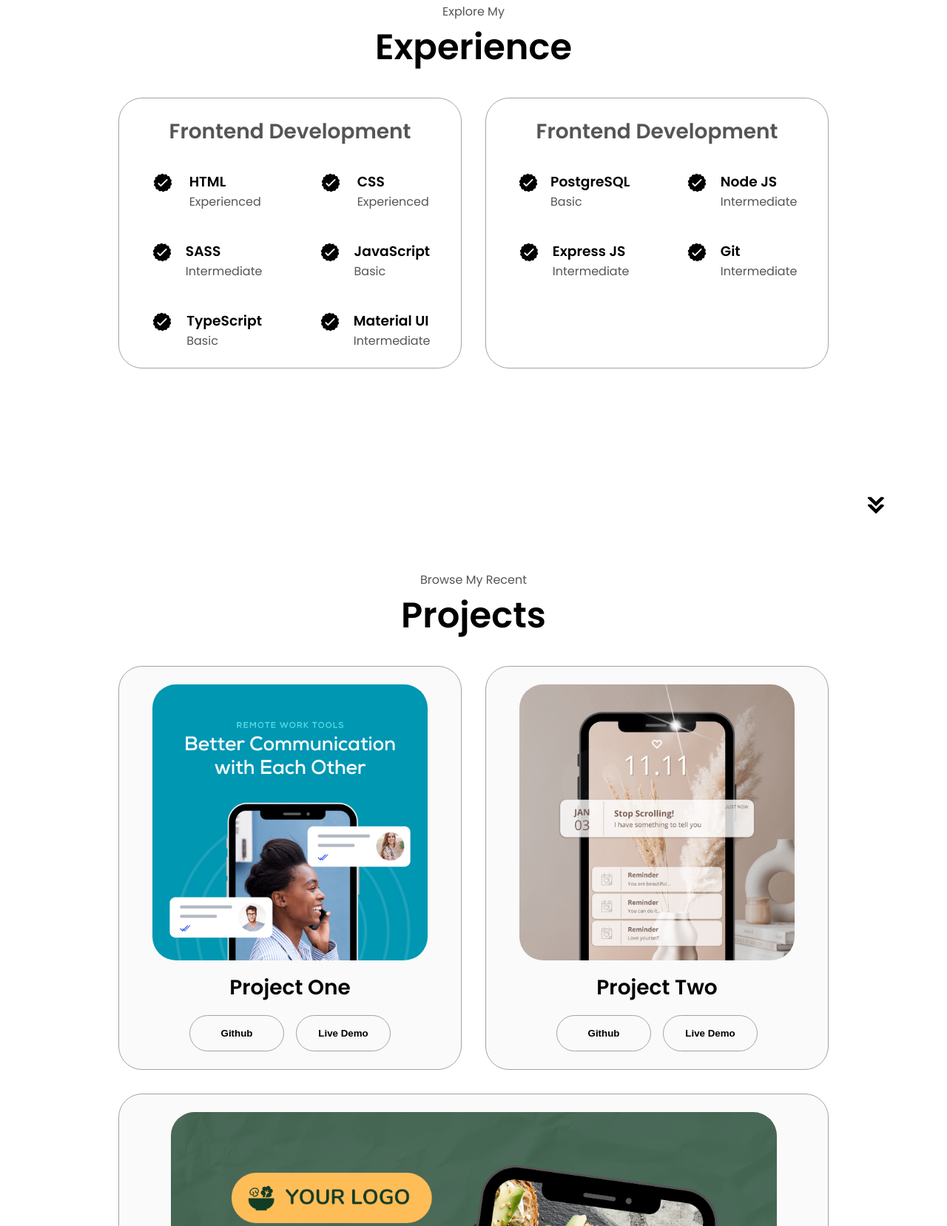
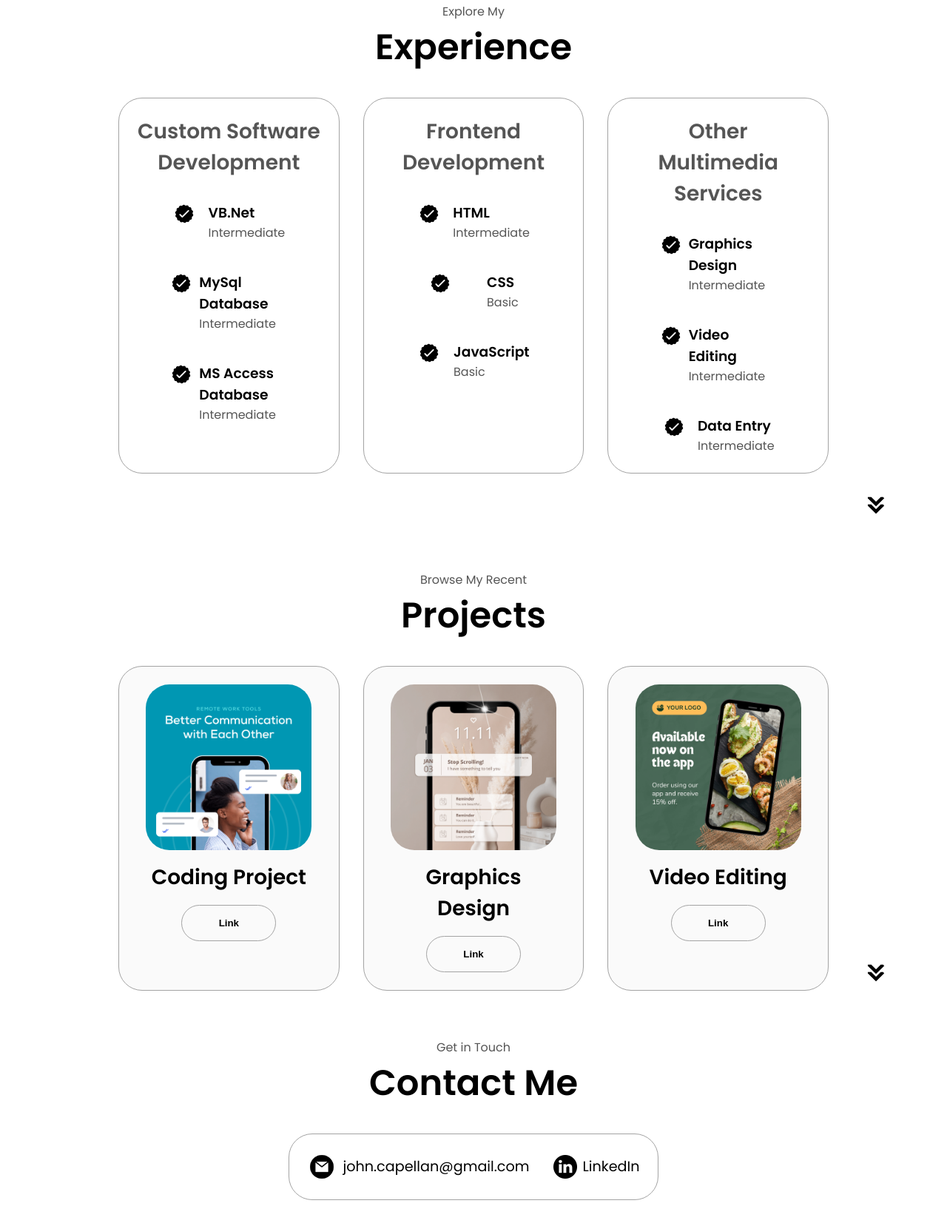
Before and after one commit to Johnorly/johnorly.github.io, a plain HTML site: page index.html in a window 1280 px wide. Shown: the part 1693-3350 px from the top of the page at 74% size. Drawn offline with Linux system fonts and the light colour scheme.

Commit message:
update profile

```diff
--- a/index.html
+++ b/index.html
@@ -1,4 +1,3 @@
-
 <!DOCTYPE html>
 <html lang="en">
   <head>
@@ -61,13 +60,13 @@
             src="./assets/linkedin.png"
             alt="My LinkedIn profile"
             class="icon"
-            onclick="location.href='https://linkedin.com/'"
+            onclick="location.href='https://www.linkedin.com/in/john-capellan-414277131/'"
           />
           <img
             src="./assets/github.png"
             alt="My Github profile"
             class="icon"
-            onclick="location.href='https://github.com/'"
+            onclick="location.href='https://github.com/Johnorly'"
           />
         </div>
       </div>
@@ -92,7 +91,10 @@
                 class="icon"
               />
               <h3>Experience</h3>
-              <p>10+ years <br />Senior Administrative Assistant at LGU-Dimasalang, Masbate</p>
+              <p>
+                10+ years <br />Senior Administrative Assistant at
+                LGU-Dimasalang, Masbate
+              </p>
             </div>
             <div class="details-container">
               <img
@@ -101,15 +103,21 @@
                 class="icon"
               />
               <h3>Education</h3>
-              <p>Bachelor of Secondary Education major in Technology and Livelihood Education - <br />ICT</p>
+              <p>
+                Bachelor of Secondary Education major in Technology and
+                Livelihood Education - <br />ICT
+              </p>
             </div>
           </div>
           <div class="text-container">
             <p>
-              Proficient Administrative Assistant with almost 10 years of office experience,
-              specializing in programming, graphic design, video editing, administrative work,
-              problem solving and planning. Known for increasing productivity and relieving the workload of managerial staff.
-              Proven efficiency with an ability to quickly learn and navigate any computer software program, or office filing system.
+              Proficient Administrative Assistant with almost 10 years of office
+              experience, specializing in programming, graphic design, video
+              editing, administrative work, problem solving and planning. Known
+              for increasing productivity and relieving the workload of
+              managerial staff. Proven efficiency with an ability to quickly
+              learn and navigate any computer software program, or office filing
+              system.
             </p>
           </div>
         </div>
@@ -127,7 +135,7 @@
       <div class="experience-details-container">
         <div class="about-containers">
           <div class="details-container">
-            <h2 class="experience-sub-title">Frontend Development</h2>
+            <h2 class="experience-sub-title">Custom Software Development</h2>
             <div class="article-container">
               <article>
                 <img
@@ -136,29 +144,7 @@
                   class="icon"
                 />
                 <div>
-                  <h3>HTML</h3>
-                  <p>Experienced</p>
-                </div>
-              </article>
-              <article>
-                <img
-                  src="./assets/checkmark.png"
-                  alt="Experience icon"
-                  class="icon"
-                />
-                <div>
-                  <h3>CSS</h3>
-                  <p>Experienced</p>
-                </div>
-              </article>
-              <article>
-                <img
-                  src="./assets/checkmark.png"
-                  alt="Experience icon"
-                  class="icon"
-                />
-                <div>
-                  <h3>SASS</h3>
+                  <h3>VB.Net</h3>
                   <p>Intermediate</p>
                 </div>
               </article>
@@ -169,8 +155,8 @@
                   class="icon"
                 />
                 <div>
-                  <h3>JavaScript</h3>
-                  <p>Basic</p>
+                  <h3>MySql Database</h3>
+                  <p>Intermediate</p>
                 </div>
               </article>
               <article>
@@ -180,18 +166,7 @@
                   class="icon"
                 />
                 <div>
-                  <h3>TypeScript</h3>
-                  <p>Basic</p>
-                </div>
-              </article>
-              <article>
-                <img
-                  src="./assets/checkmark.png"
-                  alt="Experience icon"
-                  class="icon"
-                />
-                <div>
-                  <h3>Material UI</h3>
+                  <h3>MS Access Database</h3>
                   <p>Intermediate</p>
                 </div>
               </article>
@@ -207,7 +182,18 @@
                   class="icon"
                 />
                 <div>
-                  <h3>PostgreSQL</h3>
+                  <h3>HTML</h3>
+                  <p>Intermediate</p>
+                </div>
+              </article>
+              <article>
+                <img
+                  src="./assets/checkmark.png"
+                  alt="Experience icon"
+                  class="icon"
+                />
+                <div>
+                  <h3>CSS</h3>
                   <p>Basic</p>
                 </div>
               </article>
@@ -218,7 +204,23 @@
                   class="icon"
                 />
                 <div>
-                  <h3>Node JS</h3>
+                  <h3>JavaScript</h3>
+                  <p>Basic</p>
+                </div>
+              </article>
+            </div>
+          </div>
+          <div class="details-container">
+            <h2 class="experience-sub-title">Other Multimedia Services</h2>
+            <div class="article-container">
+              <article>
+                <img
+                  src="./assets/checkmark.png"
+                  alt="Experience icon"
+                  class="icon"
+                />
+                <div>
+                  <h3>Graphics Design</h3>
                   <p>Intermediate</p>
                 </div>
               </article>
@@ -229,7 +231,7 @@
                   class="icon"
                 />
                 <div>
-                  <h3>Express JS</h3>
+                  <h3>Video Editing</h3>
                   <p>Intermediate</p>
                 </div>
               </article>
@@ -240,7 +242,7 @@
                   class="icon"
                 />
                 <div>
-                  <h3>Git</h3>
+                  <h3>Data Entry</h3>
                   <p>Intermediate</p>
                 </div>
               </article>
@@ -248,6 +250,7 @@
           </div>
         </div>
       </div>
+
       <img
         src="./assets/arrow.png"
         alt="Arrow icon"
@@ -268,19 +271,13 @@
                 class="project-img"
               />
             </div>
-            <h2 class="experience-sub-title project-title">Project One</h2>
+            <h2 class="experience-sub-title project-title">Coding Project</h2>
             <div class="btn-container">
               <button
                 class="btn btn-color-2 project-btn"
-                onclick="location.href='https://github.com/'"
+                onclick="location.href='https://github.com/Johnorly'"
               >
-                Github
-              </button>
-              <button
-                class="btn btn-color-2 project-btn"
-                onclick="location.href='https://github.com/'"
-              >
-                Live Demo
+                Link
               </button>
             </div>
           </div>
@@ -292,19 +289,13 @@
                 class="project-img"
               />
             </div>
-            <h2 class="experience-sub-title project-title">Project Two</h2>
+            <h2 class="experience-sub-title project-title">Graphics Design</h2>
             <div class="btn-container">
               <button
                 class="btn btn-color-2 project-btn"
-                onclick="location.href='https://github.com/'"
+                onclick="location.href='https://drive.google.com/drive/folders/14YVOpCg58OnjvJWSrQGtVNariVZpJRup?usp=drive_link'"
               >
-                Github
-              </button>
-              <button
-                class="btn btn-color-2 project-btn"
-                onclick="location.href='https://github.com/'"
-              >
-                Live Demo
+                Link
               </button>
             </div>
           </div>
@@ -316,19 +307,13 @@
                 class="project-img"
               />
             </div>
-            <h2 class="experience-sub-title project-title">Project Three</h2>
+            <h2 class="experience-sub-title project-title">Video Editing</h2>
             <div class="btn-container">
               <button
                 class="btn btn-color-2 project-btn"
-                onclick="location.href='https://github.com/'"
+                onclick="location.href='https://drive.google.com/drive/folders/1y8vxaB0OlwwKdAfS6vhtFp7hdzmPQnkQ?usp=drive_link'"
               >
-                Github
-              </button>
-              <button
-                class="btn btn-color-2 project-btn"
-                onclick="location.href='https://github.com/'"
-              >
-                Live Demo
+                Link
               </button>
             </div>
           </div>
@@ -351,7 +336,9 @@
             alt="Email icon"
             class="icon contact-icon email-icon"
           />
-          <p><a href="mailto:examplemail@gmail.com">Example@gmail.com</a></p>
+          <p>
+            <a href="mailto:examplemail@gmail.com">john.capellan@gmail.com</a>
+          </p>
         </div>
         <div class="contact-info-container">
           <img
@@ -359,7 +346,11 @@
             alt="LinkedIn icon"
             class="icon contact-icon"
           />
-          <p><a href="https://www.linkedin.com">LinkedIn</a></p>
+          <p>
+            <a href="https://www.linkedin.com/in/john-capellan-414277131/"
+              >LinkedIn</a
+            >
+          </p>
         </div>
       </div>
     </section>
@@ -374,7 +365,7 @@
           </ul>
         </div>
       </nav>
-      <p>Copyright &#169; 2023 John Doe. All Rights Reserved.</p>
+      <!-- <p>Copyright &#169; 2023 John Orly Capellan. All Rights Reserved.</p> -->
     </footer>
     <script src="script.js"></script>
   </body>
```
